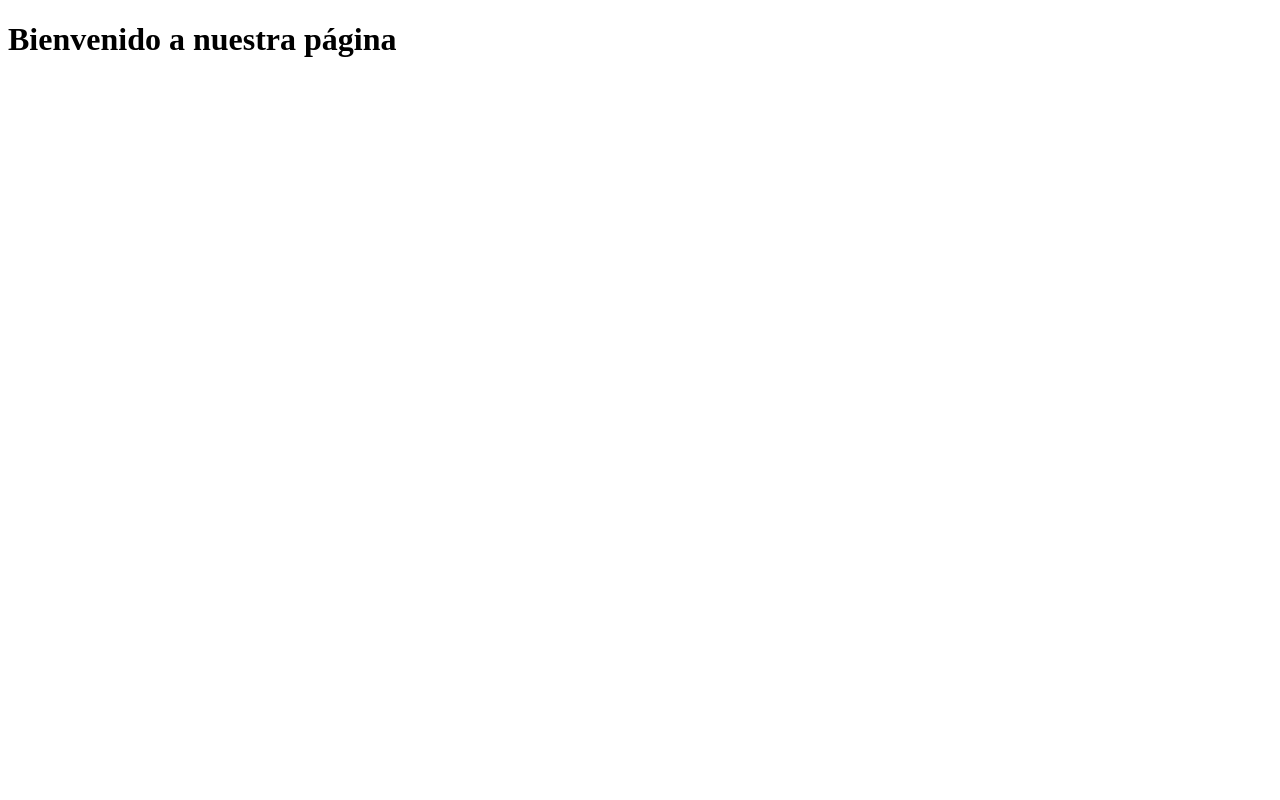
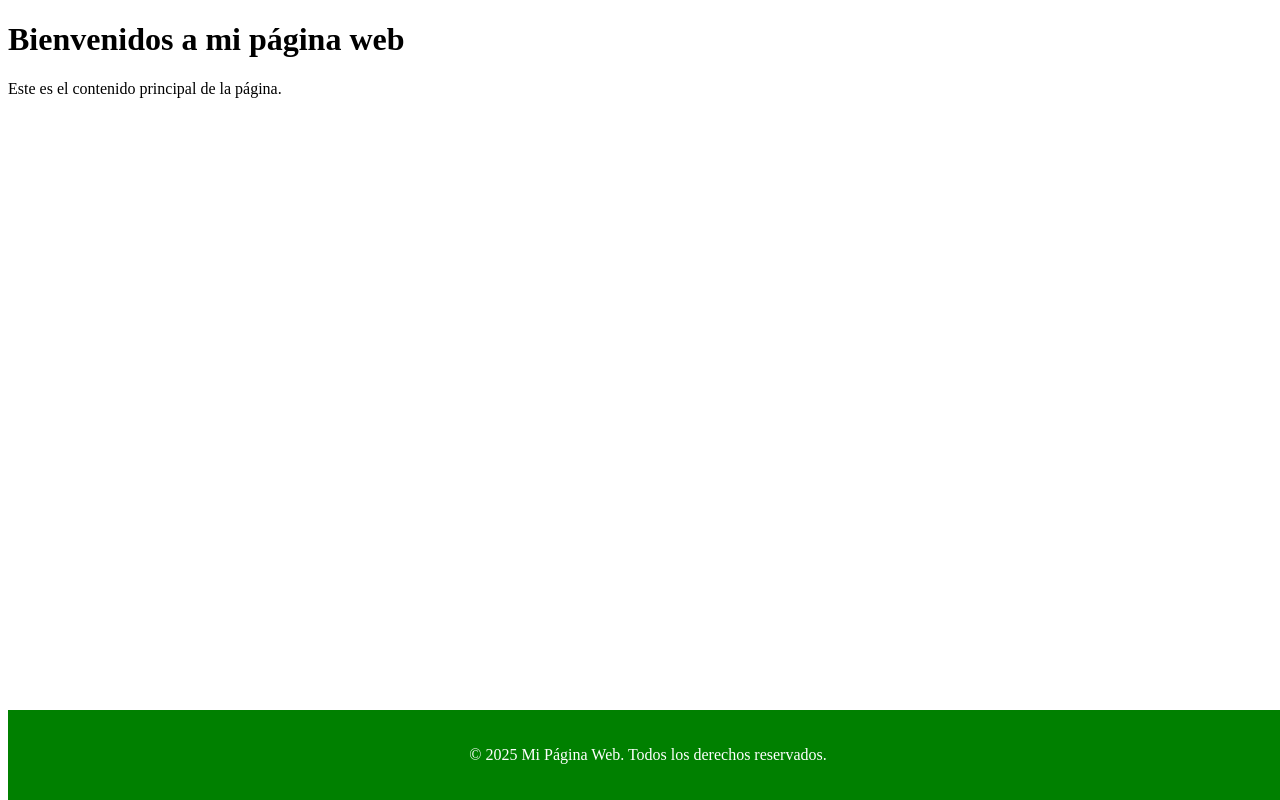
Before and after one commit to AldoTrouble22/pagina-ejemplo-colabgpt, a plain HTML site: page index.html in a window 1280 px wide. Drawn offline with Linux system fonts and the light colour scheme.

Commit message:
Agregado footer verde en index.html

```diff
--- a/index.html
+++ b/index.html
@@ -1,11 +1,32 @@
 <!DOCTYPE html>
-<html>
+<html lang="es">
 <head>
-  <title>Página de Ejemplo</title>
+    <meta charset="UTF-8">
+    <meta name="viewport" content="width=device-width, initial-scale=1.0">
+    <title>Mi Página</title>
+    <style>
+        /* Estilos para el footer */
+        footer {
+            background-color: green; /* Fondo verde */
+            color: white; /* Texto blanco */
+            text-align: center; /* Centrar el texto */
+            padding: 20px 0; /* Espaciado arriba y abajo */
+            position: fixed;
+            width: 100%;
+            bottom: 0;
+        }
+    </style>
 </head>
 <body>
-  <header>
-    <h1>Bienvenido a nuestra página</h1>
-  </header>
+
+    <!-- Contenido de la página -->
+    <h1>Bienvenidos a mi página web</h1>
+    <p>Este es el contenido principal de la página.</p>
+
+    <!-- Footer -->
+    <footer>
+        <p>&copy; 2025 Mi Página Web. Todos los derechos reservados.</p>
+    </footer>
+
 </body>
 </html>
```
